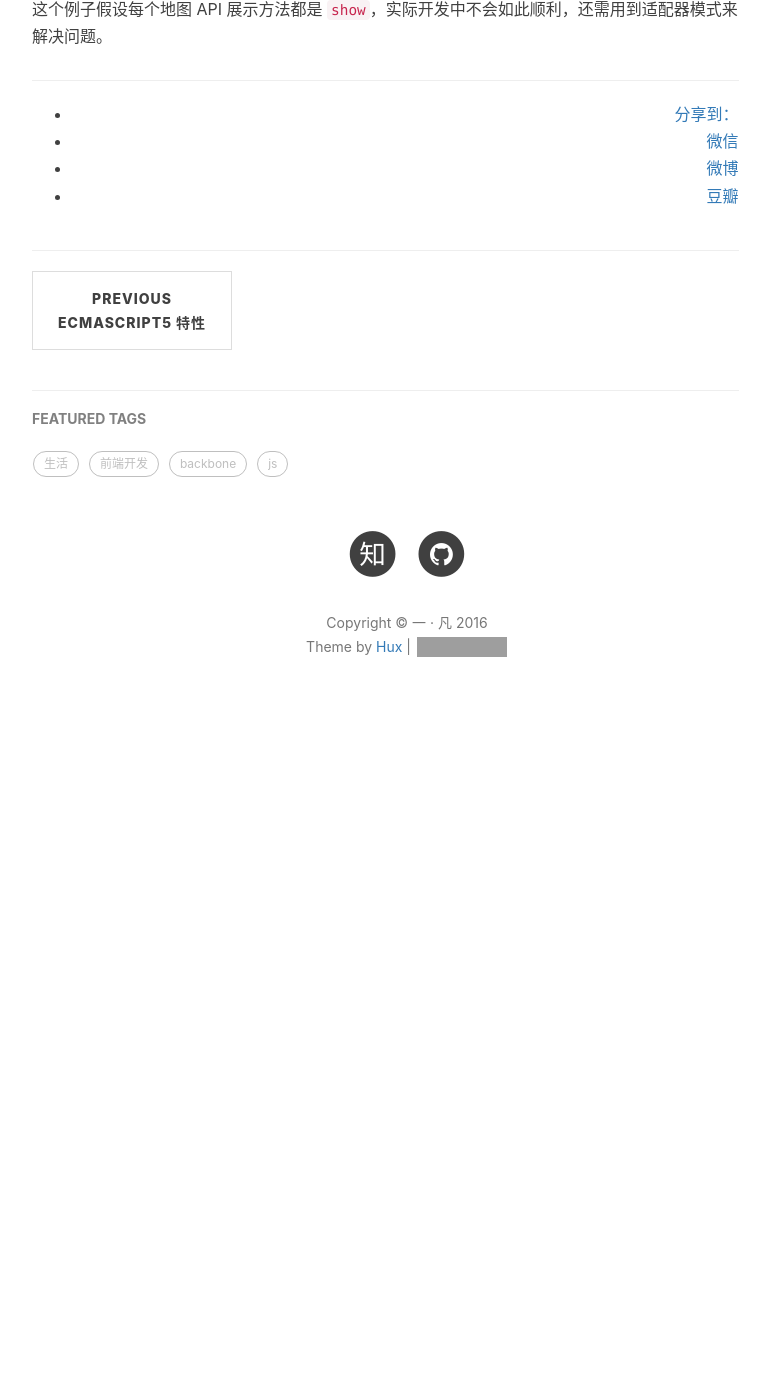
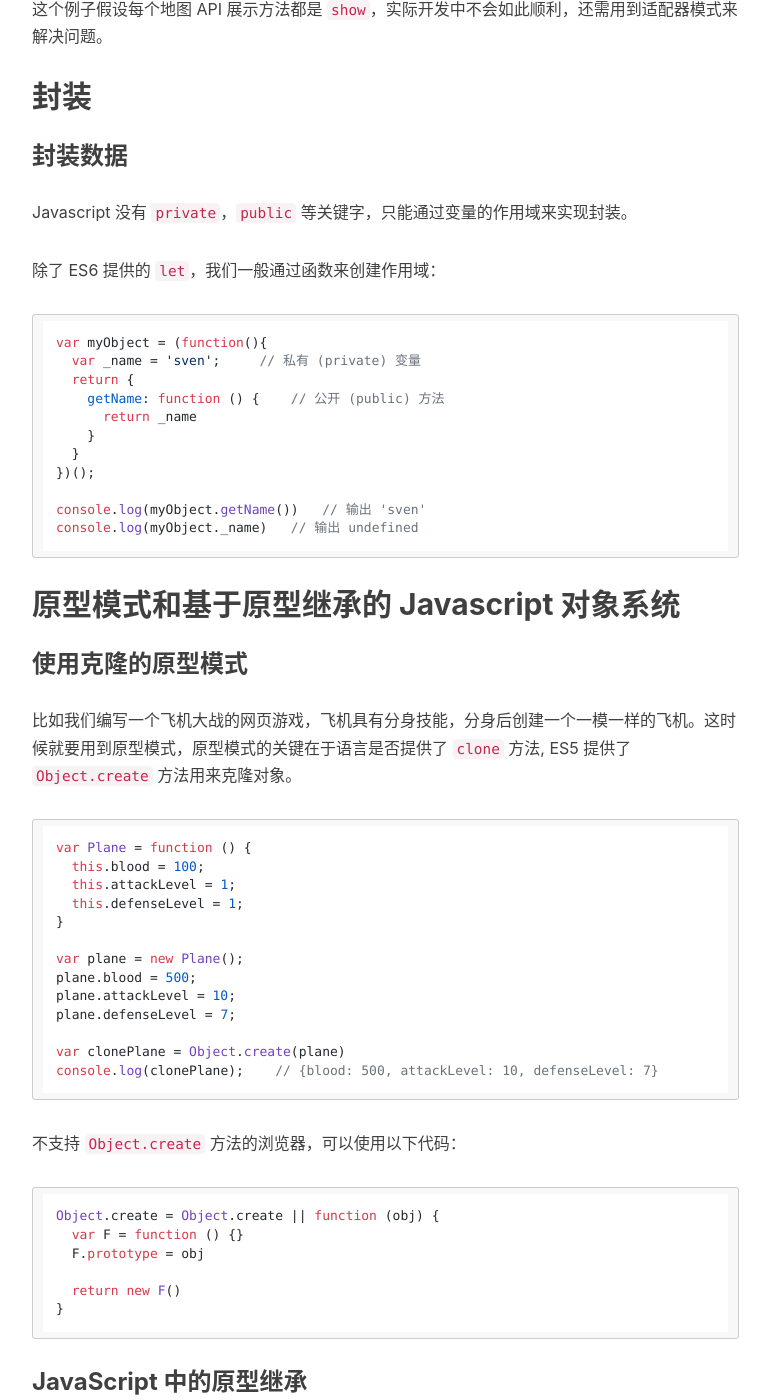
Before and after one commit to CherishLyf/CherishLyf.github.io, a Jekyll site: the page built from _posts/2016-11-12-design-pattern.markdown, in a window 1280 px wide and 1400 px high, scrolled down 5596 px. Shown: the whole window, without its empty margins (233-1003 px from the left). Built offline with Jekyll 4.4.1, drawn with Linux system fonts in a browser that asks for light colours; nearby versions of some CDN libraries; comment, search, counter and statistics services are not loaded; before the commit the page ends 6347 px from its top, so only the background shows below that; some of the changed text lies outside the part shown; grey boxes are pictures that could not be loaded.

Commit message:
封装和原型模式

````diff
--- a/_posts/2016-11-12-design-pattern.markdown
+++ b/_posts/2016-11-12-design-pattern.markdown
@@ -212,3 +212,71 @@ var sosoMap = {
 }
 ```
 这个例子假设每个地图 API 展示方法都是 `show`，实际开发中不会如此顺利，还需用到适配器模式来解决问题。
+
+## 封装
+
+### 封装数据
+
+Javascript 没有 `private`，`public` 等关键字，只能通过变量的作用域来实现封装。
+
+除了 ES6 提供的 `let`，我们一般通过函数来创建作用域：
+
+```
+var myObject = (function(){
+  var _name = 'sven';     // 私有 (private) 变量
+  return {
+    getName: function () {    // 公开 (public) 方法
+      return _name
+    }
+  }
+})();
+
+console.log(myObject.getName())   // 输出 'sven'
+console.log(myObject._name)   // 输出 undefined
+```
+
+## 原型模式和基于原型继承的 Javascript 对象系统
+
+### 使用克隆的原型模式
+
+比如我们编写一个飞机大战的网页游戏，飞机具有分身技能，分身后创建一个一模一样的飞机。这时候就要用到原型模式，原型模式的关键在于语言是否提供了 `clone` 方法, ES5 提供了 `Object.create` 方法用来克隆对象。
+
+```
+var Plane = function () {
+  this.blood = 100;
+  this.attackLevel = 1;
+  this.defenseLevel = 1;
+}
+
+var plane = new Plane();
+plane.blood = 500;
+plane.attackLevel = 10;
+plane.defenseLevel = 7;
+
+var clonePlane = Object.create(plane)
+console.log(clonePlane);    // {blood: 500, attackLevel: 10, defenseLevel: 7}
+```
+
+不支持 `Object.create` 方法的浏览器，可以使用以下代码：
+
+```
+Object.create = Object.create || function (obj) {
+  var F = function () {}
+  F.prototype = obj
+
+  return new F()
+}
+```
+
+### JavaScript 中的原型继承
+
+圆形编程的基本规则：
+
+- 所有数据都是对象。
+- 要得到一个对象，不是通过实例化类，而是找到一个对象作为原型并克隆它。
+- 对象会记住它的原型。
+- 如果对象无法响应某个请求，它会把这个请求委托给原型。
+
+1.所有数据都是对象
+
+JavaScript 中，绝大部分数据都是对象。
````
